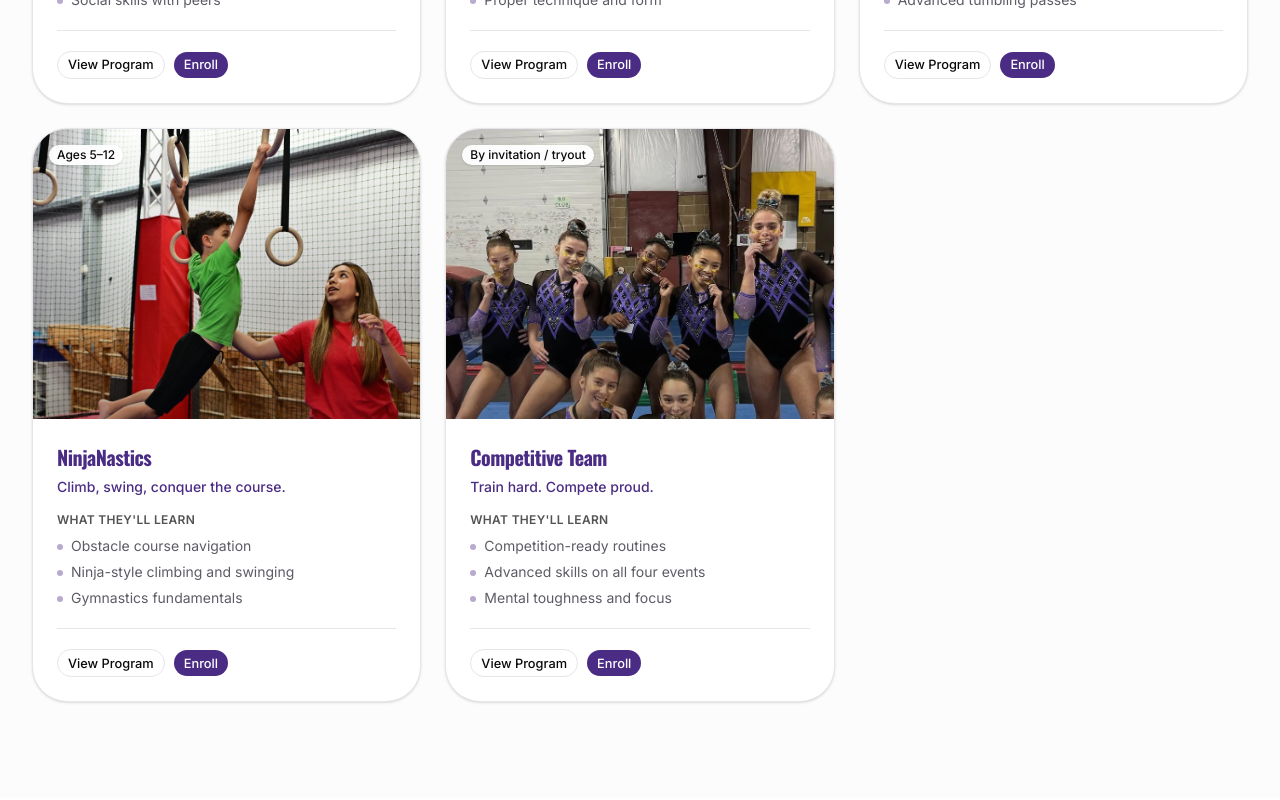
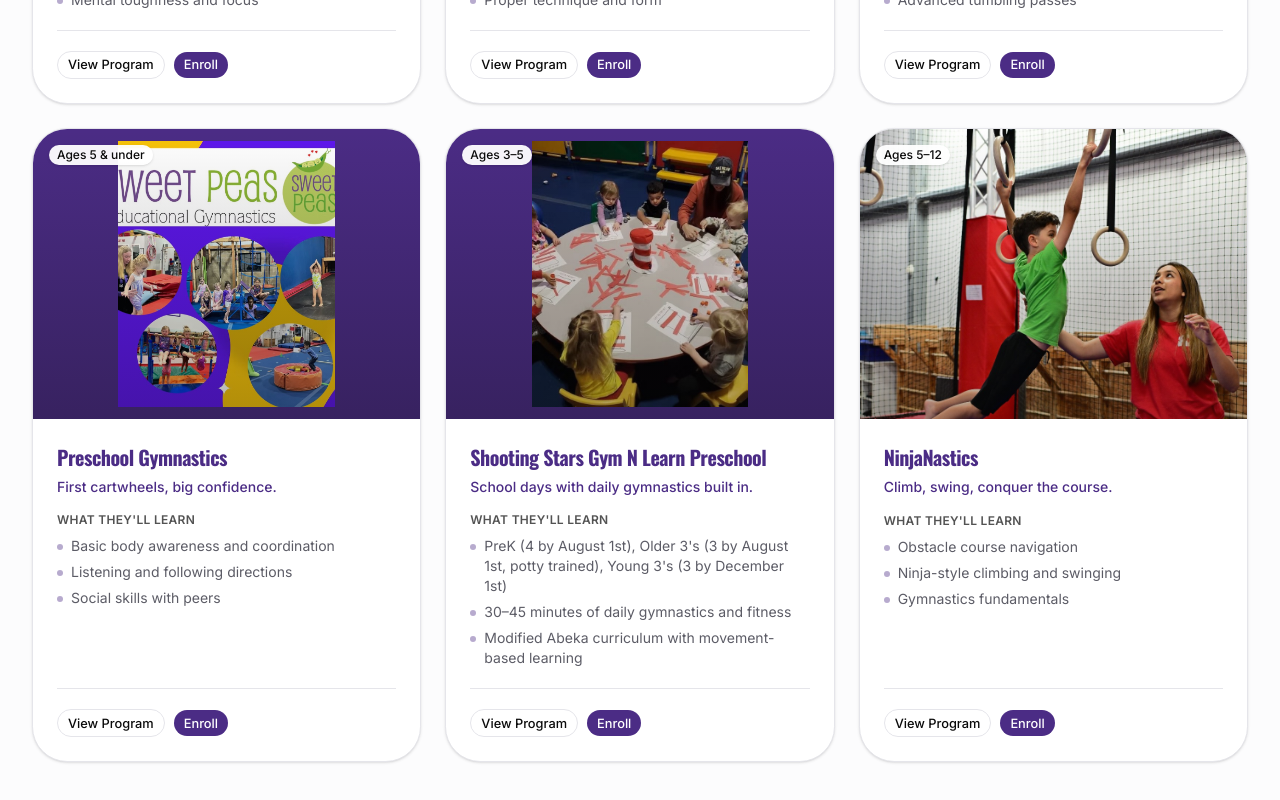
Before and after one commit to darnold5000/flipzone, a Next.js app: page / in a window 1280 px wide. Shown: the part 1460-2260 px from the top of the page. Built offline with nearby package versions, Linux system fonts and the light colour scheme.

Commit message:
programs

```diff
--- a/src/app/page.tsx
+++ b/src/app/page.tsx
@@ -5,18 +5,18 @@ import { FacilityGallery } from "@/components/FacilityGallery";
 import { Testimonials } from "@/components/Testimonials";
 import { CTA } from "@/components/CTA";
 import { ButtonLink } from "@/components/ui/button";
-import { programs } from "@/data/programs";
+import { getHomepageFeaturedPrograms } from "@/data/programs";
 import { site } from "@/data/site";
 import { images } from "@/lib/images";
 
 export default function HomePage() {
-  const featuredPrograms = programs.filter((p) => p.featured);
+  const featuredPrograms = getHomepageFeaturedPrograms();
 
   return (
     <>
       <Hero
         title={site.tagline}
-        subtitle="Competitive Team • Preschool • Recreational • Tumbling • Ninja"
+        subtitle="Competitive Team • Recreational • Tumbling • Preschool • SSGNL • Ninja"
         image={images.heroTeam}
         imageAlt="The Flip Zone competitive gymnastics team in Plainfield, Indiana"
         overlay="team"
--- a/src/components/ProgramCard.tsx
+++ b/src/components/ProgramCard.tsx
@@ -11,6 +11,7 @@ import { cn } from "@/lib/utils";
 
 const featuredImageClass: Partial<Record<string, string>> = {
   "preschool-gymnastics": "object-contain bg-flip-purple p-3",
+  "shooting-stars-preschool": "object-contain bg-flip-purple p-3",
   "recreational-gymnastics": "object-cover object-[center_40%]",
   "competitive-team": "object-cover object-[center_22%]",
   tumbling: "object-cover object-center",
--- a/src/data/programs.ts
+++ b/src/data/programs.ts
@@ -229,6 +229,7 @@ export const programs: Program[] = [
     goals: "Learn, move, and grow in a unique fitness-based preschool",
     image: images.programSsgnl,
     enrollUrl: site.iclasspro.portal,
+    featured: true,
     faqs: [
       {
         question: "What ages does SSGNL accept?",
@@ -340,6 +341,22 @@ export const programs: Program[] = [
   },
 ];
 
+/** Homepage "Our Programs" section — order and membership. */
+export const homepageFeaturedSlugs = [
+  "competitive-team",
+  "recreational-gymnastics",
+  "tumbling",
+  "preschool-gymnastics",
+  "shooting-stars-preschool",
+  "ninjanastics",
+] as const;
+
+export function getHomepageFeaturedPrograms(): Program[] {
+  return homepageFeaturedSlugs
+    .map((slug) => getProgram(slug))
+    .filter((p): p is Program => p !== undefined);
+}
+
 export const programCategories: {
   id: ProgramCategory;
   title: string;
```
